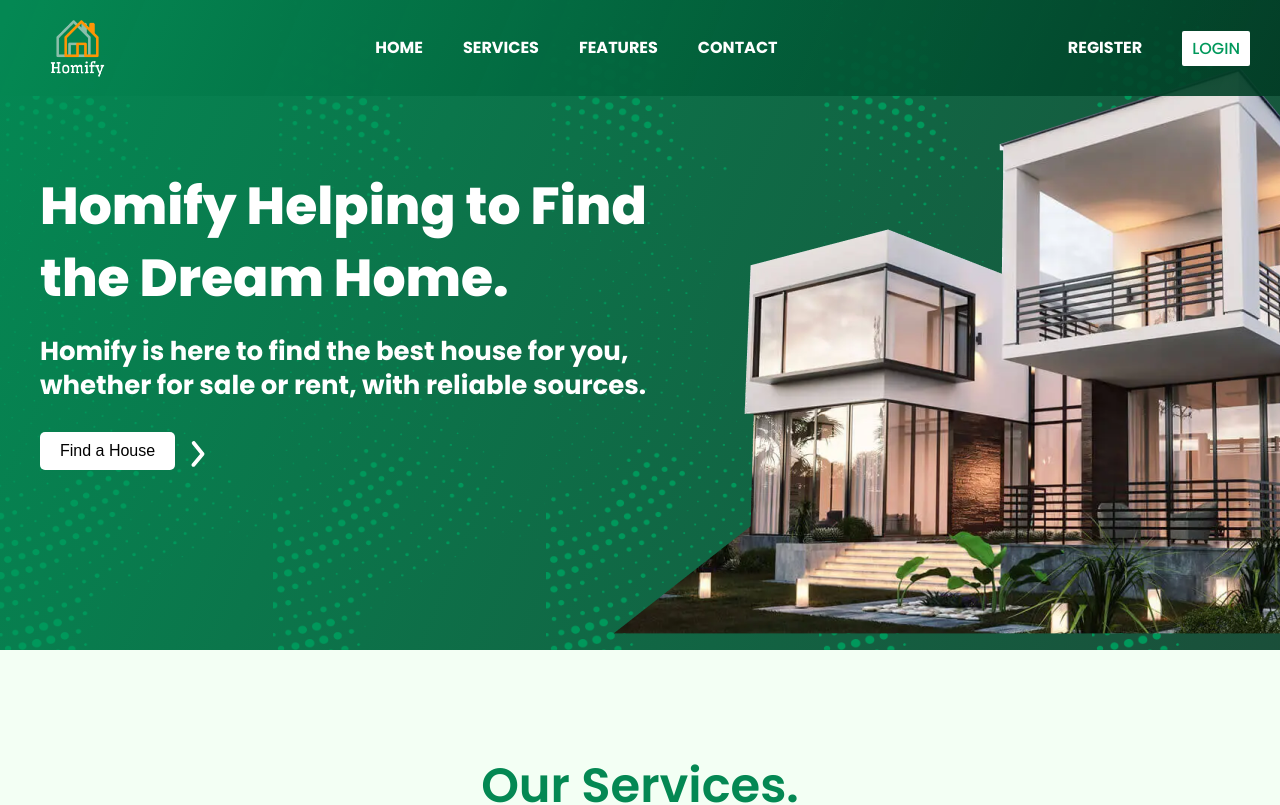
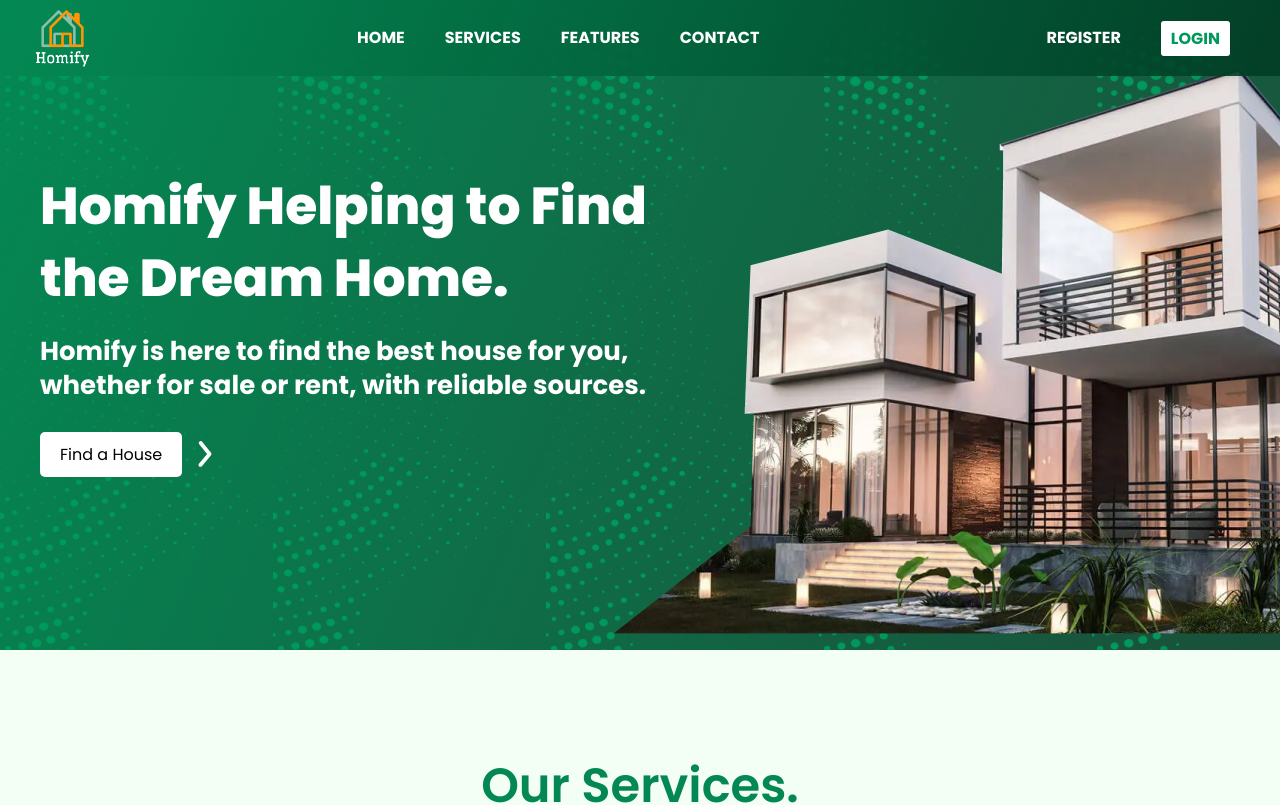
Before and after one commit to Samtegg/Homify, a React (Create React App) app: page / in a window 1280 px wide. Shown: the top 805 px of the page. Built offline with nearby package versions, Linux system fonts and the light colour scheme; the HTML template or start-up script is replaced by a standard one.

Commit message:
nav-bar and hero section styling redressed

```diff
--- a/src/index.css
+++ b/src/index.css
@@ -39,7 +39,7 @@
 
 body{
     width: 100%;
-
+    color: #fff;
 
 }
 
@@ -69,7 +69,7 @@
     display: flex;
     justify-content: space-between;
     align-items: center;
-    padding: 15px 30px;
+    padding: 5px 15px;
     background: linear-gradient(112.9deg, #048853 0.98%, rgba(0, 0, 0, 0.84) 165.36%);
     position: fixed;
     top: 0;
@@ -97,7 +97,6 @@
     gap: 10px;
     align-items: center;
     transition: color 0.3s, transform 0.3s;
-    color: #fff;
 }
 
 .first-nav > li > a:hover{
@@ -109,20 +108,23 @@
     background-color: transparent;
     color: #fff;
     padding: 5px 10px;
-    border-radius: 2px;
+    border-radius: 3px;
+    transition: transform 0.2s ease;
 }
 .login {
     background-color: #fff;
     color: #00985B;
     padding: 5px 10px;
-    border-radius: 2px;
-    font-weight: 500;
-    font-family: Poppins;
+    margin-right: 35px;
+    border-radius: 3px;
+    font-weight: 700;
+    font-family: Poppins !important;
 }
 
 .reg:hover, .login:hover {
     /* background-color: #11d184; */
-    background-color: #f2fff3;
+    /* background-color: #f2fff3; */
+    background-color: #F3FFF4;
     color: #00985B;
 }
 
@@ -198,6 +200,7 @@
 .hero-buttoncontainer {
     display: flex;
     margin-top: 30px;
+
 }
 
 .hero-button {
@@ -205,6 +208,15 @@
     padding: 10px 20px;
     border: 0;
     border-radius: 5px;
+    font-weight: 300px;
+    font-family: Poppins;
+}
+
+.hero-button:hover {
+    background-color: #F3FFF4;
+    border-radius: 5px;
+    /* border: 1px solid #0ee68f; */
+    font-family: Poppins;
 }
 
 
--- a/src/pages/LandingPage.js
+++ b/src/pages/LandingPage.js
@@ -42,7 +42,7 @@
                     </Link>
 
                         <a href="#recommendation">
-                            <svg width="44" height="44" viewBox="0 0 44 44" fill="none" xmlns="http://www.w3.org/2000/svg">
+                            <svg classwidth="44" height="44" viewBox="0 0 44 44" fill="none" xmlns="http://www.w3.org/2000/svg">
                             <path d="M18.3334 34.8333C17.905 34.8342 17.4899 34.685 17.1601 34.4117C16.9744 34.2578 16.821 34.0687 16.7085 33.8554C16.596 33.6421 16.5267 33.4087 16.5046 33.1686C16.4824 32.9285 16.5079 32.6864 16.5795 32.4561C16.651 32.2258 16.7673 32.0119 16.9217 31.8267L25.1351 22L17.2151 12.155C17.0628 11.9675 16.949 11.7517 16.8804 11.5201C16.8118 11.2885 16.7896 11.0456 16.8152 10.8053C16.8407 10.5651 16.9135 10.3323 17.0293 10.1203C17.1451 9.90832 17.3017 9.72129 17.4901 9.57C17.6797 9.4031 17.9019 9.27721 18.1425 9.20023C18.3832 9.12325 18.6371 9.09685 18.8885 9.12267C19.1398 9.14849 19.3831 9.22598 19.6031 9.35029C19.823 9.47459 20.0149 9.64302 20.1667 9.845L29.0217 20.845C29.2914 21.173 29.4388 21.5845 29.4388 22.0092C29.4388 22.4338 29.2914 22.8453 29.0217 23.1733L19.8551 34.1733C19.6711 34.3952 19.4375 34.5706 19.1731 34.6853C18.9087 34.7999 18.621 34.8507 18.3334 34.8333Z" fill="white"/>
                             </svg>
                         </a>
```
Also changed, not shown: 1 other file (tests, documents, lock files or other folders).
